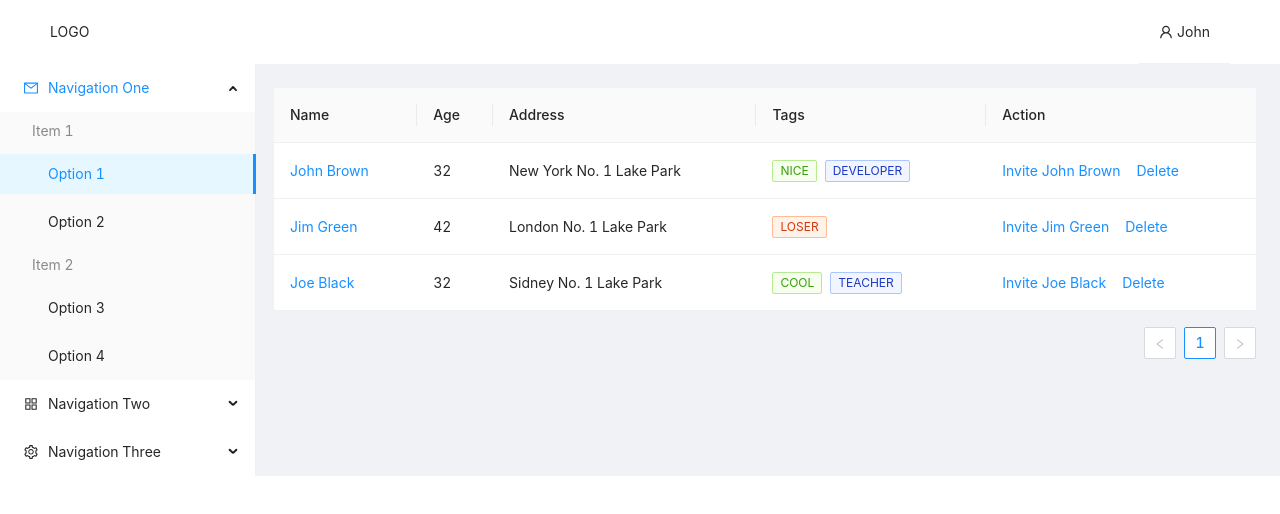
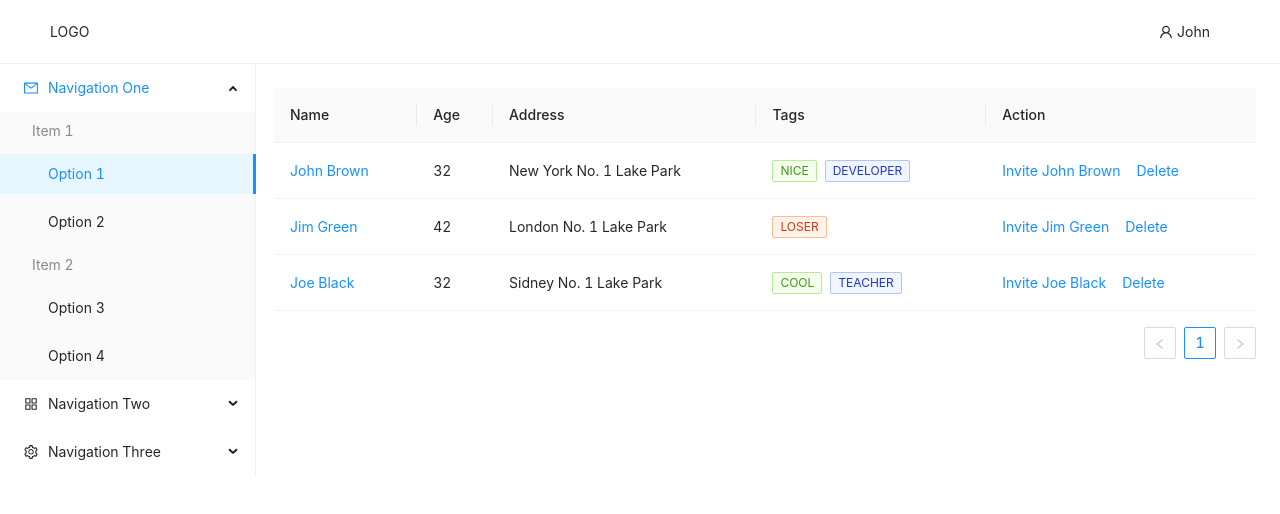
Before and after one commit to plathon/market-analytics-core, a React (Create React App) app: page / in a window 1280 px wide. Shown: the top 514 px of the page. Built offline with nearby package versions, Linux system fonts and the light colour scheme.

Commit message:
fix: layout color

```diff
--- a/src/App.css
+++ b/src/App.css
@@ -1 +1,9 @@
 @import "~antd/dist/antd.css";
+
+.ant-layout {
+  background-color: #ffffff;
+}
+
+.ant-layout-header {
+  border-bottom: 1px solid #f0f0f0;
+}
```
